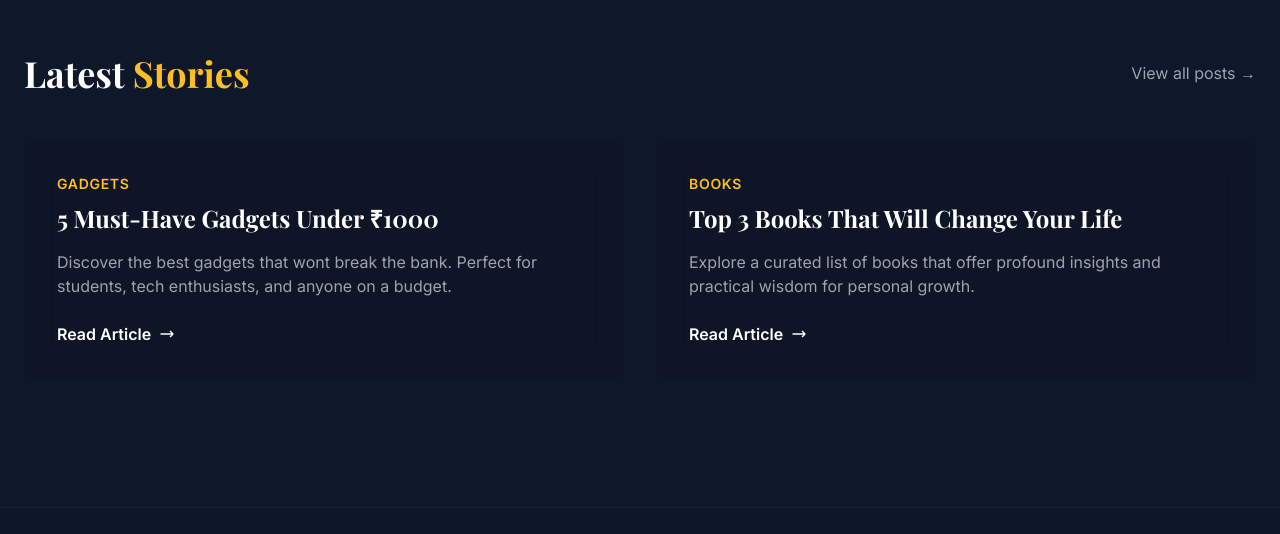
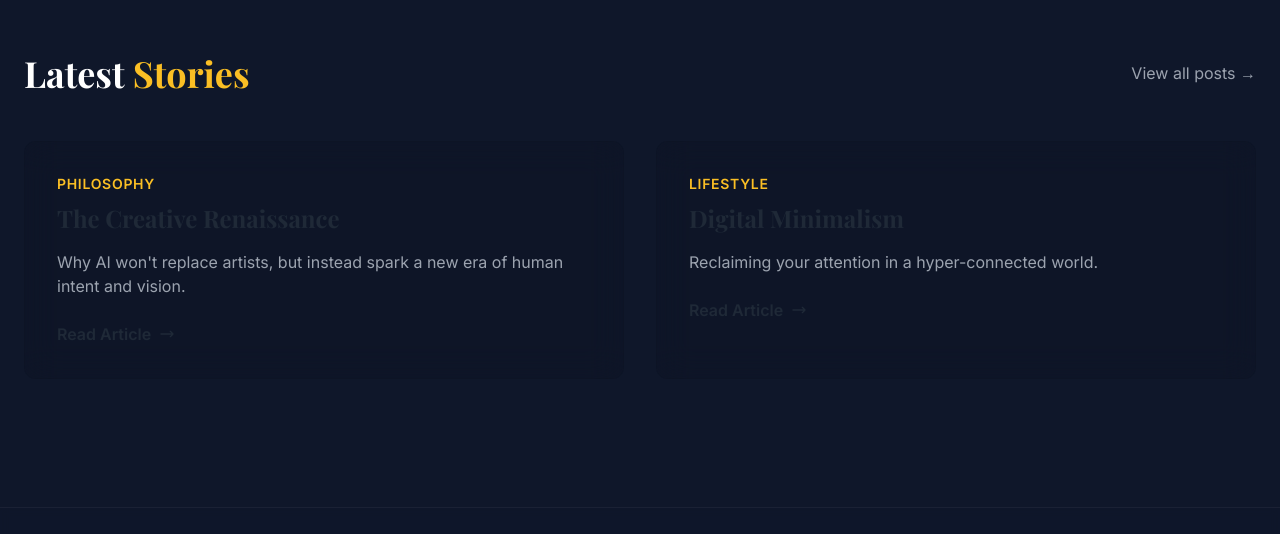
Before and after one commit to bivashgoessohard/royverse, a website built with Vite: page index.html in a window 1280 px wide. Shown: the part 995-1529 px from the top of the page. Built offline with nearby package versions, Linux system fonts and the light colour scheme.

Commit message:
fix: nuclear translate styles and index posts

```diff
--- a/index.html
+++ b/index.html
@@ -147,21 +147,20 @@
             <!-- Post 1 -->
             <article class="glass rounded-xl overflow-hidden group hover:bg-white/5 transition-colors">
                 <div class="md:flex">
-                    <div class="p-8 flex flex-col justify-between">
+                    <div class="p-8 flex flex-col justify-between h-full">
                         <div>
                             <span
-                                class="text-accent text-sm font-bold tracking-wider uppercase mb-2 block">Gadgets</span>
+                                class="text-accent text-sm font-bold tracking-wider uppercase mb-2 block">Philosophy</span>
                             <h3
-                                class="text-2xl font-serif font-bold text-white mb-4 group-hover:text-accent transition-colors">
-                                <a href="blog/post1.html">5 Must-Have Gadgets Under ₹1000</a>
+                                class="text-2xl font-serif font-bold text-[var(--text-primary)] mb-4 group-hover:text-accent transition-colors">
+                                <a href="blog/creative-renaissance.html">The Creative Renaissance</a>
                             </h3>
                             <p class="text-gray-400 mb-6 line-clamp-3">
-                                Discover the best gadgets that wont break the bank. Perfect for students, tech
-                                enthusiasts, and anyone on a budget.
+                                Why AI won't replace artists, but instead spark a new era of human intent and vision.
                             </p>
                         </div>
-                        <a href="blog/post1.html"
-                            class="inline-flex items-center text-white font-semibold hover:text-accent transition-colors">
+                        <a href="blog/creative-renaissance.html"
+                            class="inline-flex items-center text-[var(--text-primary)] font-semibold hover:text-accent transition-colors">
                             Read Article <svg class="w-4 h-4 ml-2" fill="none" stroke="currentColor"
                                 viewBox="0 0 24 24">
                                 <path stroke-linecap="round" stroke-linejoin="round" stroke-width="2"
@@ -175,20 +174,20 @@
             <!-- Post 2 -->
             <article class="glass rounded-xl overflow-hidden group hover:bg-white/5 transition-colors">
                 <div class="md:flex">
-                    <div class="p-8 flex flex-col justify-between">
+                    <div class="p-8 flex flex-col justify-between h-full">
                         <div>
-                            <span class="text-accent text-sm font-bold tracking-wider uppercase mb-2 block">Books</span>
+                            <span
+                                class="text-accent text-sm font-bold tracking-wider uppercase mb-2 block">Lifestyle</span>
                             <h3
-                                class="text-2xl font-serif font-bold text-white mb-4 group-hover:text-accent transition-colors">
-                                <a href="blog/post2.html">Top 3 Books That Will Change Your Life</a>
+                                class="text-2xl font-serif font-bold text-[var(--text-primary)] mb-4 group-hover:text-accent transition-colors">
+                                <a href="blog/digital-minimalism.html">Digital Minimalism</a>
                             </h3>
                             <p class="text-gray-400 mb-6 line-clamp-3">
-                                Explore a curated list of books that offer profound insights and practical wisdom for
-                                personal growth.
+                                Reclaiming your attention in a hyper-connected world.
                             </p>
                         </div>
-                        <a href="blog/post2.html"
-                            class="inline-flex items-center text-white font-semibold hover:text-accent transition-colors">
+                        <a href="blog/digital-minimalism.html"
+                            class="inline-flex items-center text-[var(--text-primary)] font-semibold hover:text-accent transition-colors">
                             Read Article <svg class="w-4 h-4 ml-2" fill="none" stroke="currentColor"
                                 viewBox="0 0 24 24">
                                 <path stroke-linecap="round" stroke-linejoin="round" stroke-width="2"
--- a/src/style.css
+++ b/src/style.css
@@ -59,29 +59,54 @@
     }
 
     /* Google Translate Customization - Transparent & Clean */
+    /* Wrapper */
+    #google_translate_element {
+        display: inline-block;
+    }
+
+    /* The main container */
     .goog-te-gadget-simple {
         background-color: transparent !important;
         border: none !important;
-        font-size: 14px !important;
         padding: 0 !important;
         margin: 0 !important;
+        font-size: 14px !important;
+        display: inline-flex !important;
+        align-items: center !important;
+        cursor: pointer !important;
     }
 
-    /* Text Color Adapter */
+    /* The Text usually inside a span or an anchor */
+    .goog-te-gadget-simple>span,
+    .goog-te-gadget-simple>a {
+        color: var(--text-primary) !important;
+        font-weight: 500 !important;
+    }
+
+    /* The 'Select Language' text specifically */
     .goog-te-gadget-simple .goog-te-menu-value {
         color: var(--text-primary) !important;
+        margin: 0 !important;
     }
 
     .goog-te-gadget-simple .goog-te-menu-value span {
         color: var(--text-primary) !important;
         border-left: none !important;
+        text-decoration: none !important;
     }
 
+    /* Hide the icon */
     .goog-te-gadget-icon {
         display: none !important;
     }
 
-    /* Hide standard google footer/tooltip junk */
+    /* Hide the dropdown arrow if it's an image, or style it */
+    .goog-te-gadget-simple .goog-te-menu-value span img,
+    .goog-te-gadget-simple img {
+        display: none !important;
+    }
+
+    /* Hide the Google Bar */
     .goog-te-banner-frame {
         display: none !important;
     }
```
